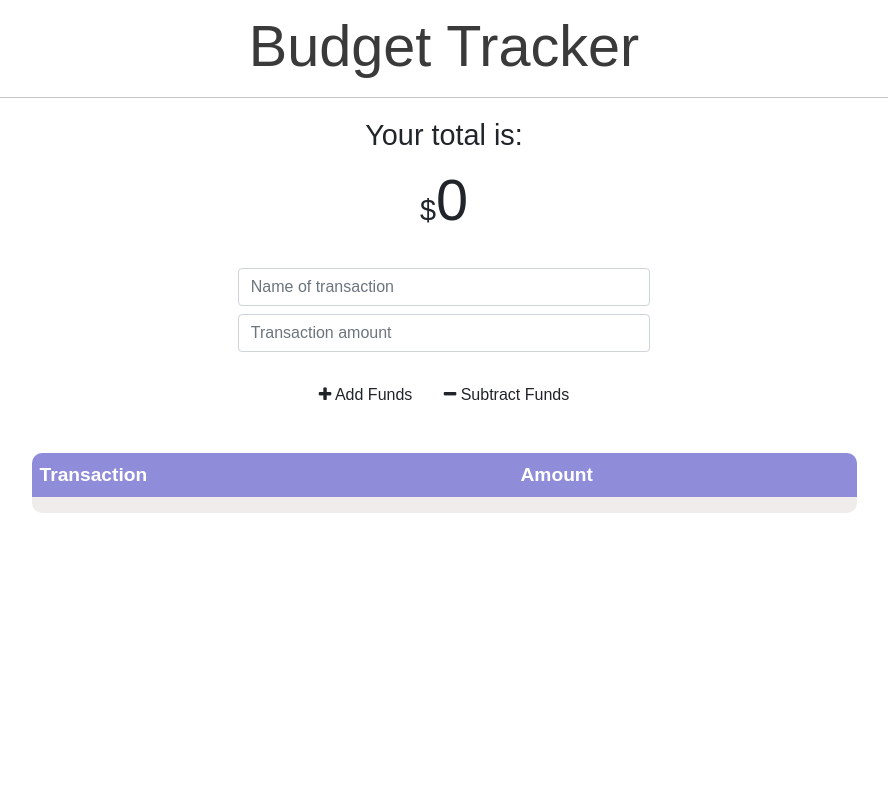
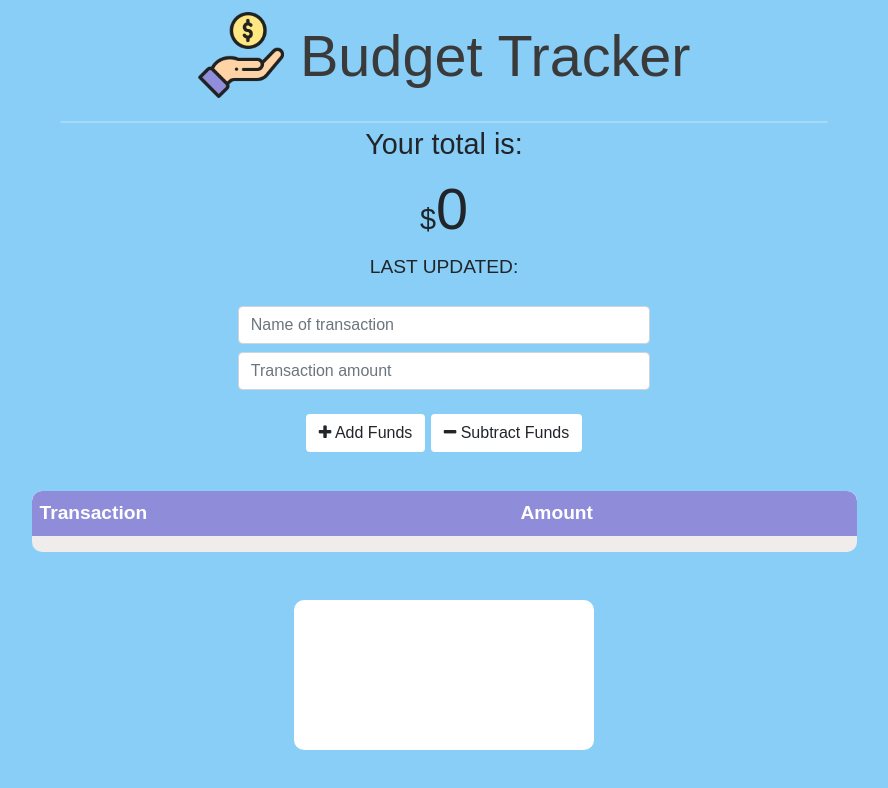
Before and after one commit to kvlin/Budget-Tracker, a website: page public/index.html in a window 1280 px wide. Shown: the whole page, without its empty margins (196-1084 px from the left). Drawn offline with nearby package versions, Linux system fonts and the light colour scheme; no server answers; some icons are missing.

Commit message:
Styling update and now shows latest data update time

```diff
--- a/public/index.html
+++ b/public/index.html
@@ -5,6 +5,7 @@
   <meta name="viewport" content="width=device-width, initial-scale=1.0">
   <meta http-equiv="X-UA-Compatible" content="ie=edge">
   <meta name="theme-color" content="#317EFB">
+  <link rel="shortcut icon" href="icons/hand-icon-192x192.png" type="image/x-icon">
 
   <link href="https://cdn.jsdelivr.net/npm/bootstrap@5.0.1/dist/css/bootstrap.min.css" rel="stylesheet" integrity="sha384-+0n0xVW2eSR5OomGNYDnhzAbDsOXxcvSN1TPprVMTNDbiYZCxYbOOl7+AMvyTG2x" crossorigin="anonymous">
 
@@ -15,10 +16,11 @@
 </head>
 <body>
   <!-- Header -->
-  <h1 class="appName" > Budget Tracker</h1>
+  <h1 class="appName" ><img src="icons/hand-icon-512x512.png"> Budget Tracker</h1>
   <hr>
   <div class="title-wrapper">
     <div class="currentAmount">Your total is: <br> $<span id="total">0</span></div>
+      <div id="updated">LAST UPDATED: <span id="update-time"></span>
     </div>
   </div>
   <!-- User input -->
@@ -46,6 +48,8 @@
     <!-- Graph -->
     <canvas id="myChart"></canvas>
   </div>
+  <!-- moment.js -->
+  <script src="https://cdnjs.cloudflare.com/ajax/libs/moment.js/2.29.1/moment.min.js"></script>
   <!-- chart.js -->
   <script src="https://cdn.jsdelivr.net/npm/chart.js@2.8.0"></script>
   <!-- index.js -->
--- a/public/styles.css
+++ b/public/styles.css
@@ -1,6 +1,7 @@
 body {
   font-size: 120%;
   font-family: Arial;
+  background-color: rgb(137, 206, 247);
   margin:0;
 }
 img {
@@ -48,6 +49,13 @@ thead{
 
 }
 
+hr {
+  width:60%;
+  margin:0 auto;
+  border-top: 2px white solid;
+  border-radius: 2000px;
+}
+
 .appName {
  text-align: center;
  font-size: 3em;
@@ -67,6 +75,14 @@ thead{
 .form {
   margin-top: 25px;
   width: 100%;
+}
+
+#updated {
+  text-align: center;
+}
+
+.error {
+  color: red;
 }
 
 .transactions {
```
Also changed, not shown: public/icons/hand-icon-192x192.png (added), public/icons/hand-icon-512x512.png (added).
